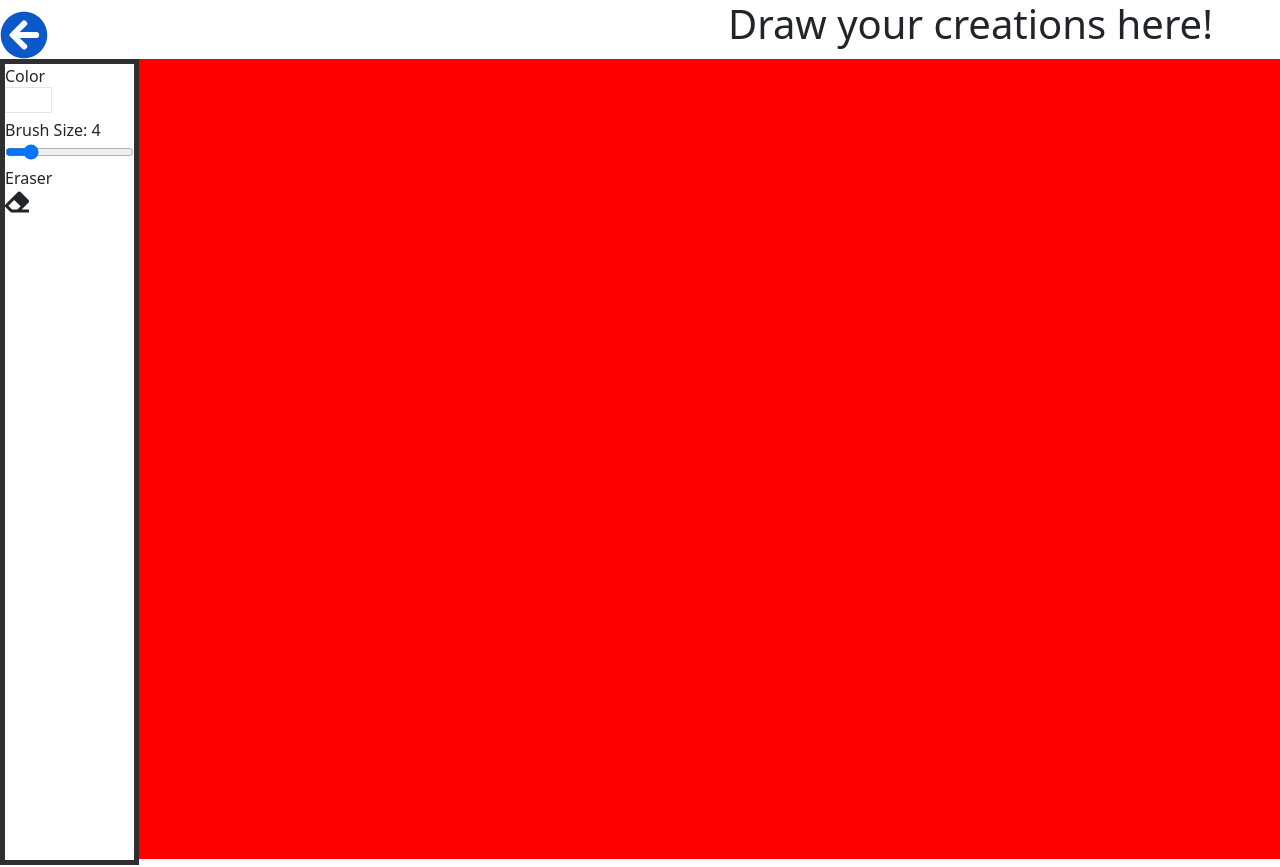
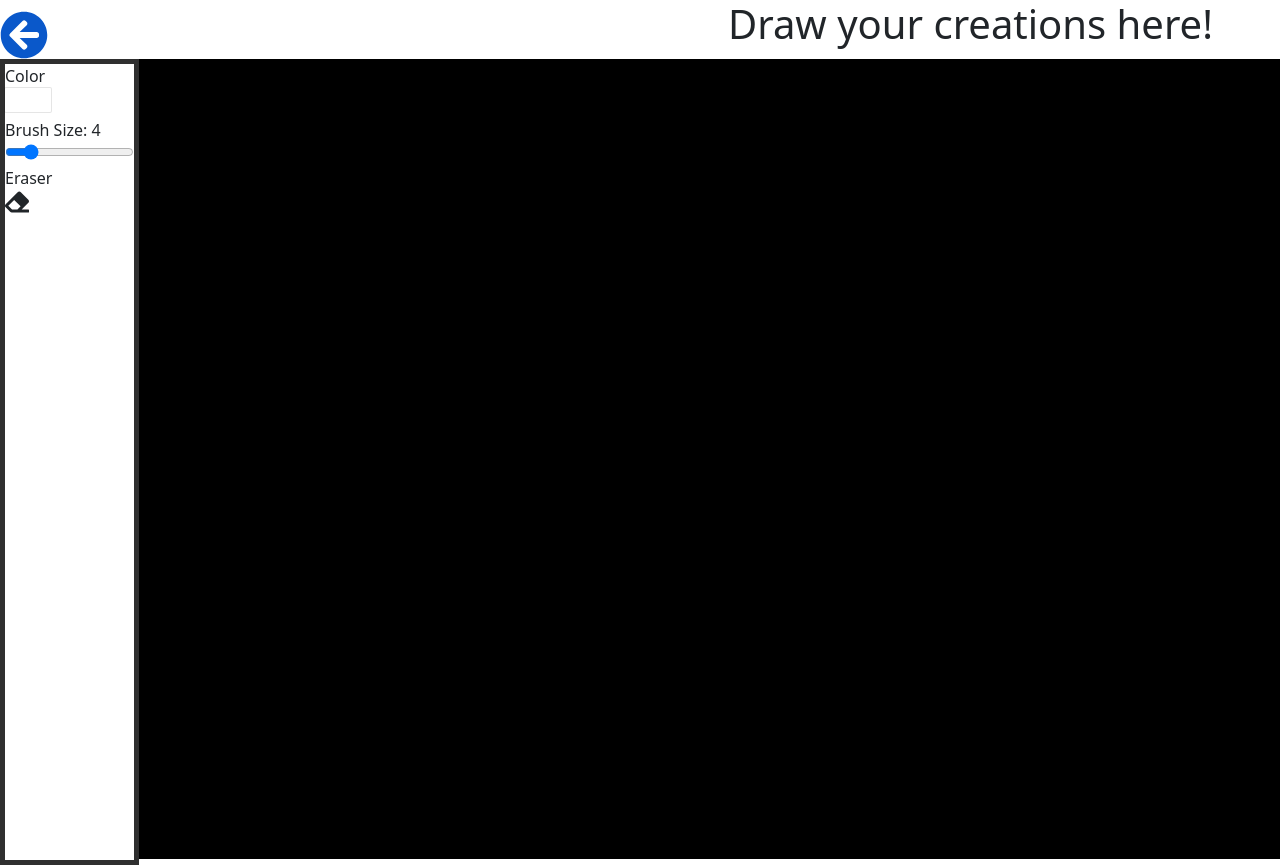
Before and after one commit to rzh150030/paint-app, a React (Create React App) app: page /canvas in a window 1280 px wide. Shown: the top 867 px of the page. Built offline with nearby package versions, Linux system fonts and the light colour scheme.

Commit message:
fillstyle change to black

```diff
--- a/src/components/PaintCanvas/PaintCanvas.js
+++ b/src/components/PaintCanvas/PaintCanvas.js
@@ -41,7 +41,7 @@ export const PaintCanvas = ({color, brushSize}) => {
         const ctx = canvas.getContext("2d");
         ctx.canvas.width = window.innerWidth - 100;
         ctx.canvas.height = window.innerHeight;
-        ctx.fillStyle = "red";
+        ctx.fillStyle = "#000000";
         ctx.fillRect(0, 0, ctx.canvas.width, ctx.canvas.height);
     }, []);
 
```
